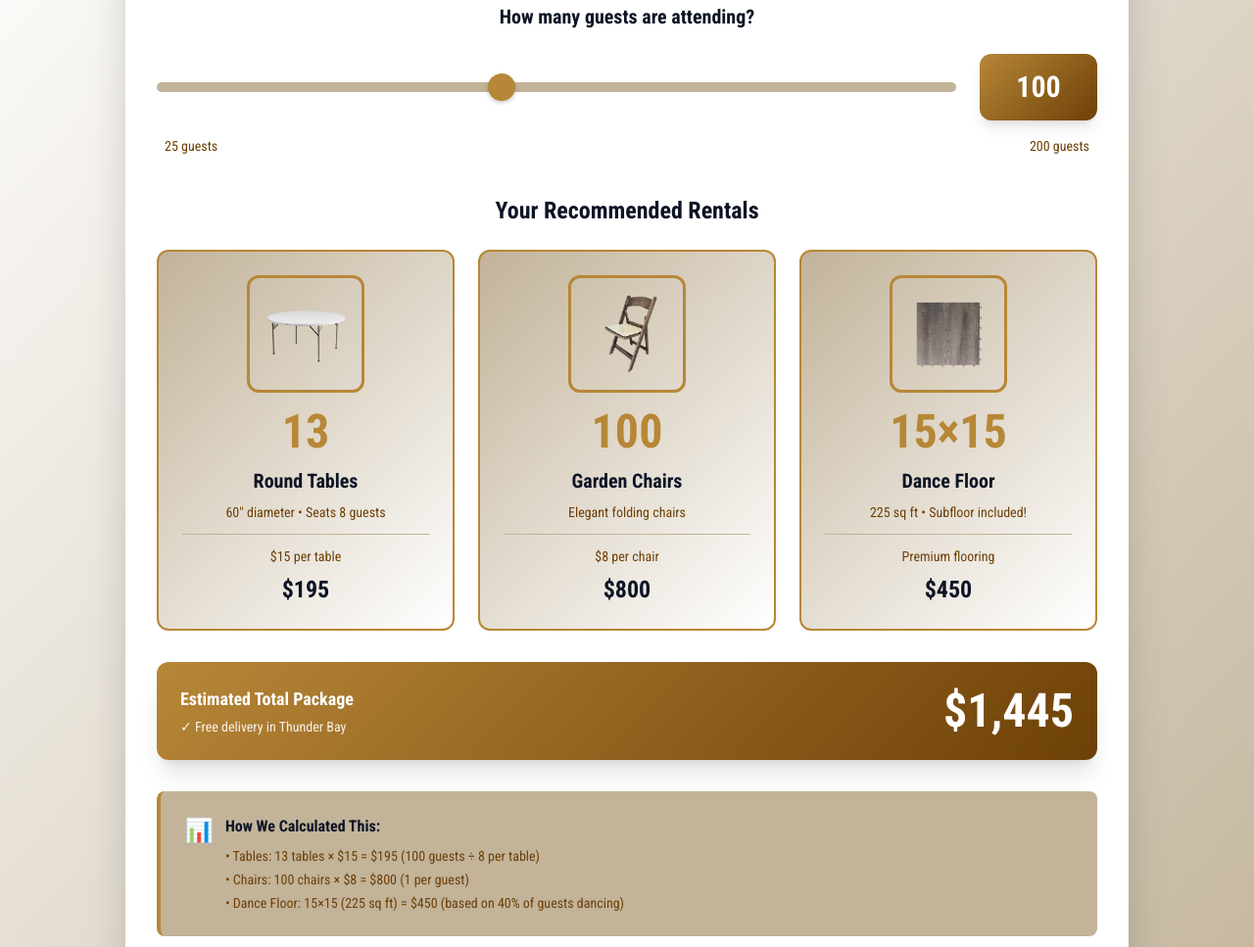
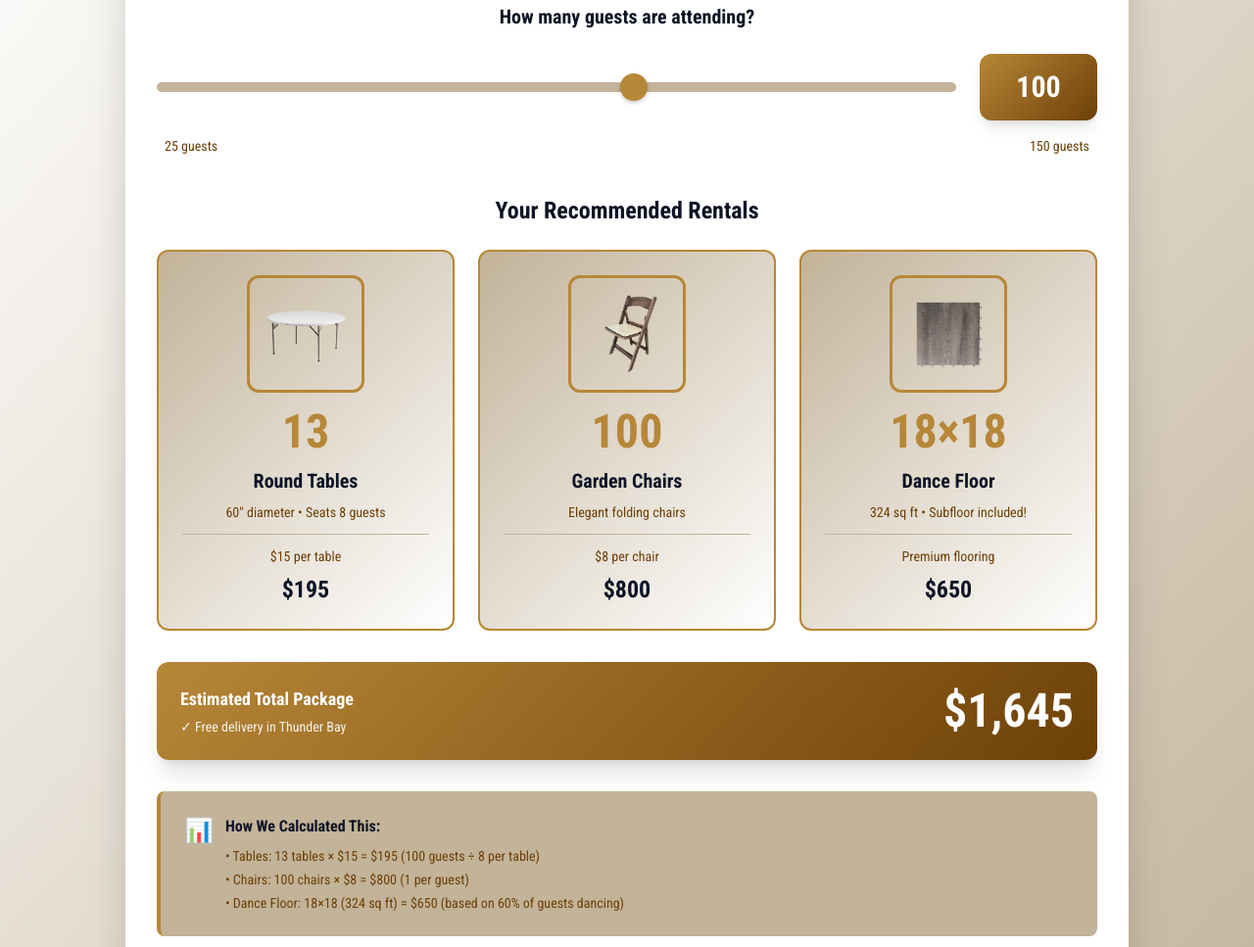
Before and after one commit to superioreventrentalstbay/rental-calculator, a plain HTML site: page index.html in a window 1280 px wide. Shown: the part 205-1172 px from the top of the page at 98% size. Drawn offline with nearby package versions, Linux system fonts and the light colour scheme.

Commit message:
Update index.html

```diff
--- a/index.html
+++ b/index.html
@@ -78,7 +78,7 @@
                                 type="range"
                                 id="guestSlider"
                                 min="25"
-                                max="200"
+                                max="150"
                                 step="5"
                                 value="100"
                                 class="flex-1"
@@ -90,7 +90,7 @@
 
                         <div class="flex justify-between text-sm px-2" style="color: #6D4007;">
                             <span>25 guests</span>
-                            <span>200 guests</span>
+                            <span>150 guests</span>
                         </div>
                     </div>
 
@@ -160,7 +160,7 @@
                                 <div class="text-sm space-y-1" style="color: #6D4007;" id="explanation">
                                     <div>• Tables: 13 tables × $15 = $195 (100 guests ÷ 8 per table)</div>
                                     <div>• Chairs: 100 chairs × $8 = $800 (1 per guest)</div>
-                                    <div>• Dance Floor: 15×15 (225 sq ft) = $450 (based on 40% of guests dancing)</div>
+                                    <div>• Dance Floor: 15×15 (225 sq ft) = $450 (based on 60% of guests dancing)</div>
                                 </div>
                             </div>
                         </div>
@@ -208,17 +208,22 @@
             const chairs = guests;
             const chairCostCalc = chairs * 8;
 
-            // Dance floor sizing and pricing
+            // Dance floor sizing and pricing (based on 60% of guests dancing, 5 sq ft per person)
+            // 60% dancing = guests * 0.6 * 5 sq ft
+            const dancersNeeded = guests * 0.6 * 5;
+
             let danceFloorSize, danceFloorArea, danceFloorCost;
-            if (guests <= 75) {
+
+            if (dancersNeeded <= 144) {
                 danceFloorSize = "12×12";
                 danceFloorArea = 144;
                 danceFloorCost = 360;
-            } else if (guests <= 150) {
+            } else if (dancersNeeded <= 225) {
                 danceFloorSize = "15×15";
                 danceFloorArea = 225;
                 danceFloorCost = 450;
             } else {
+                // Max size is 18×18
                 danceFloorSize = "18×18";
                 danceFloorArea = 324;
                 danceFloorCost = 650;
@@ -241,7 +246,7 @@
             explanation.innerHTML = `
                 <div>• Tables: ${tables} tables × $15 = $${tableCostCalc} (${guests} guests ÷ 8 per table)</div>
                 <div>• Chairs: ${chairs} chairs × $8 = $${chairCostCalc} (1 per guest)</div>
-                <div>• Dance Floor: ${danceFloorSize} (${danceFloorArea} sq ft) = $${danceFloorCost} (based on 40% of guests dancing)</div>
+                <div>• Dance Floor: ${danceFloorSize} (${danceFloorArea} sq ft) = $${danceFloorCost} (based on 60% of guests dancing)</div>
             `;
         }
 
```
